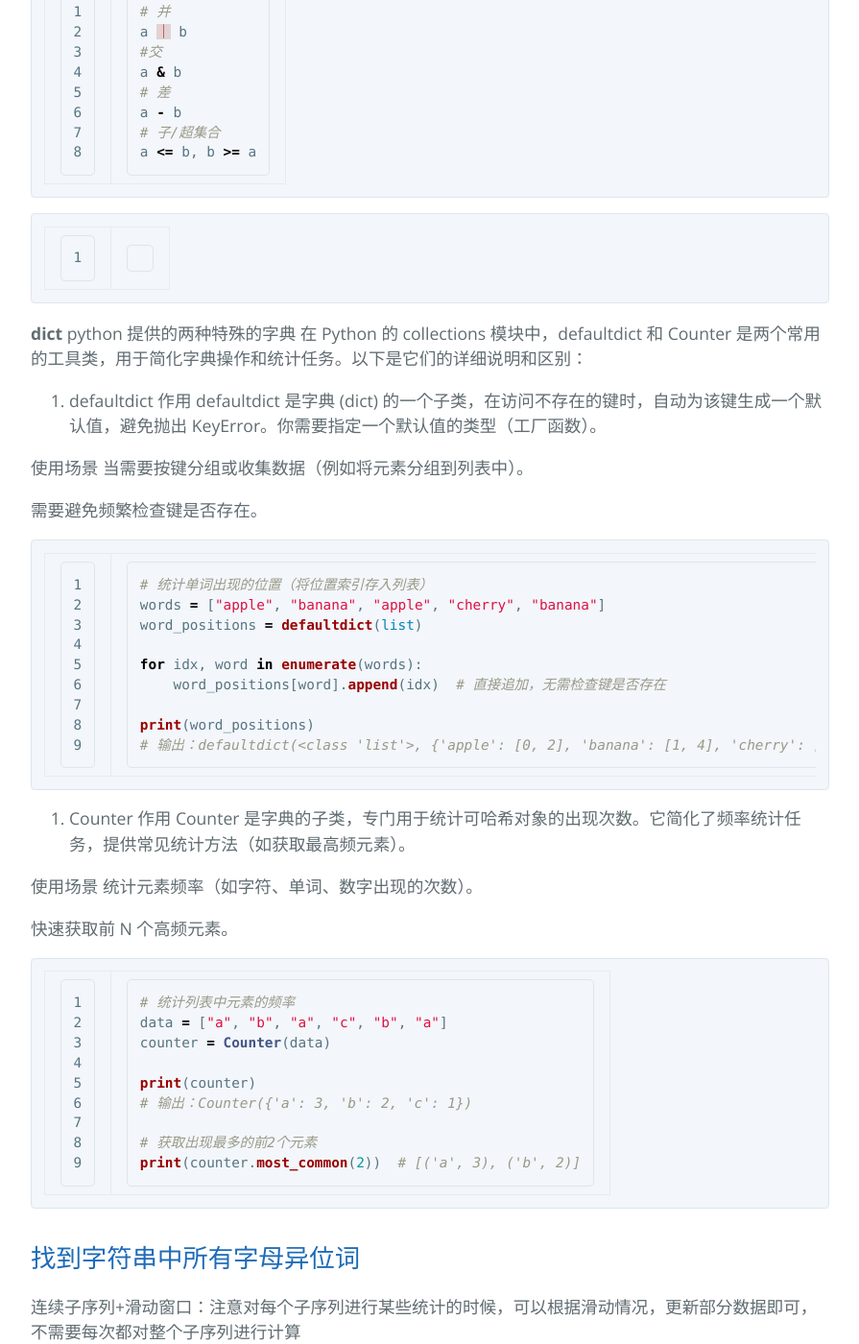
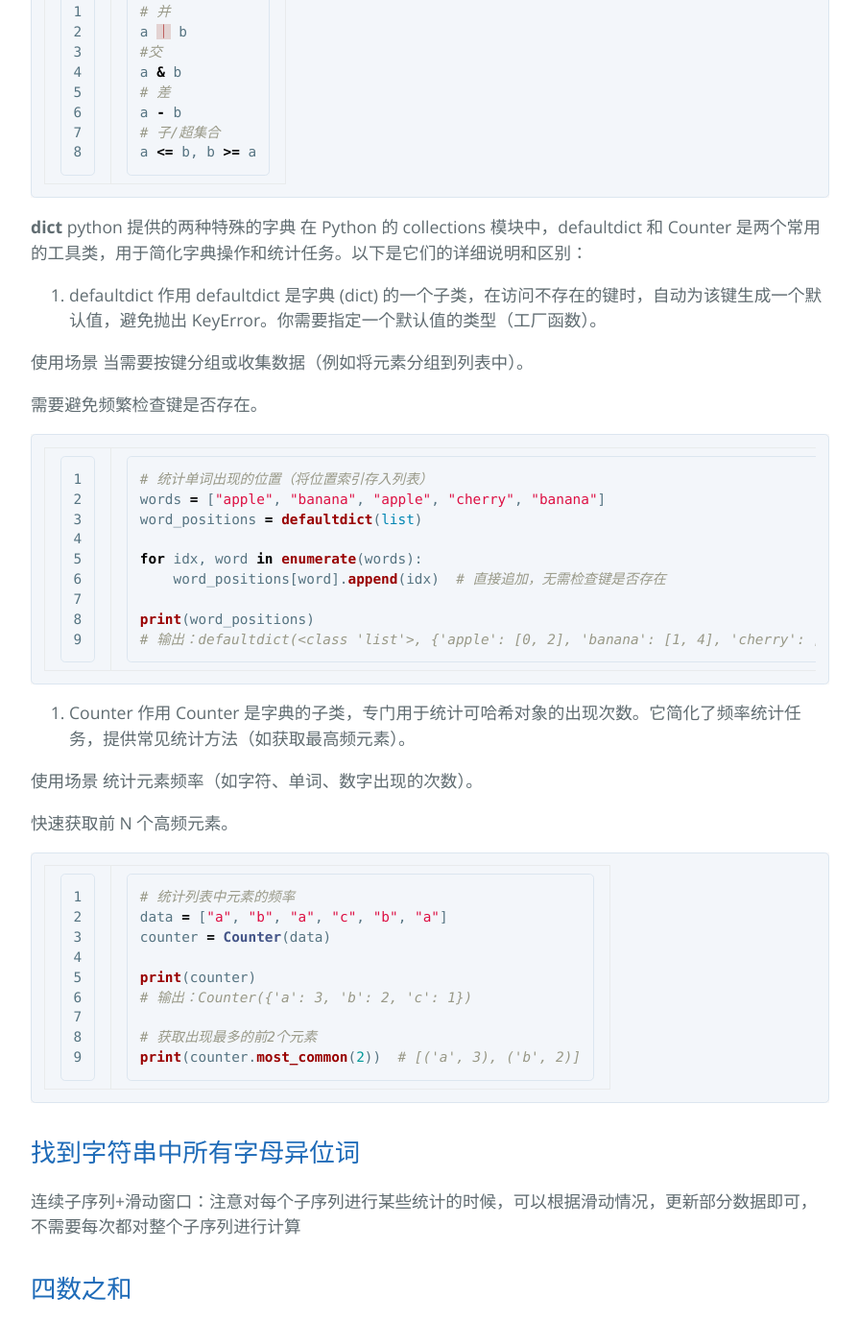
Before and after one commit to Ziyangpig/Note_LeetCode, a Jekyll site: the page built from Ali.md, in a window 1280 px wide and 1400 px high, scrolled down 6688 px. Shown: the whole window at 96% size, without its empty margins (192-1087 px from the left). Built offline with Jekyll 4.4.1, drawn with Linux system fonts in a browser that asks for light colours; our own code applies the rules of GitHub Pages for plain Markdown files; formulas are drawn with MathJax 3.

Commit message:
Update Ali.md

````diff
--- a/Ali.md
+++ b/Ali.md
@@ -218,10 +218,6 @@ a - b
 a <= b, b >= a
 ```
 
-```python
-
-```
-
 
 **dict**
 python 提供的两种特殊的字典
@@ -272,6 +268,9 @@ print(counter.most_common(2))  # [('a', 3), ('b', 2)]
 
 连续子序列+滑动窗口：注意对每个子序列进行某些统计的时候，可以根据滑动情况，更新部分数据即可，不需要每次都对整个子序列进行计算
 
+## [四数之和](https://leetcode.cn/problems/4sum/submissions/610060030/)
+
+
 
 
 
````
